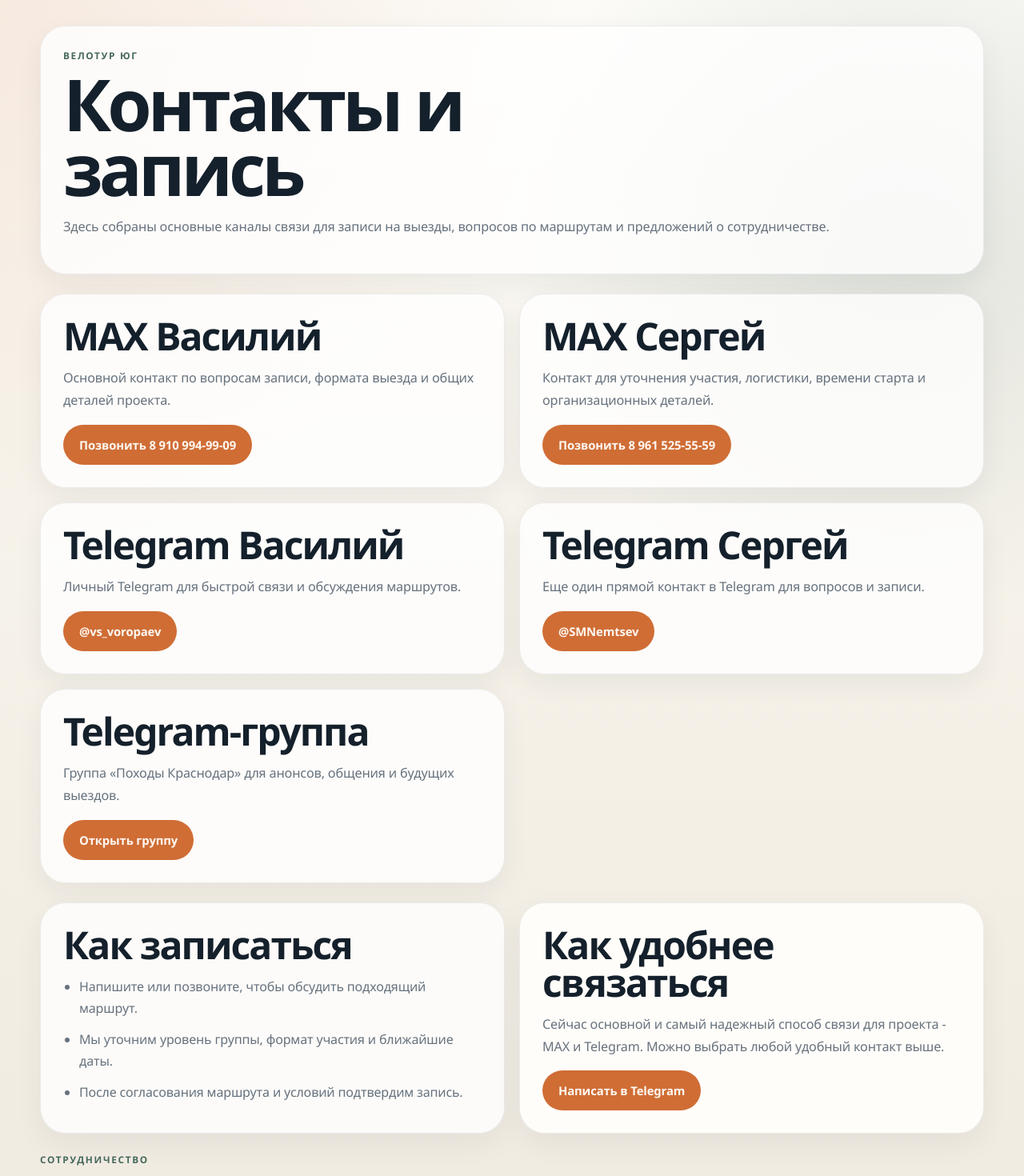
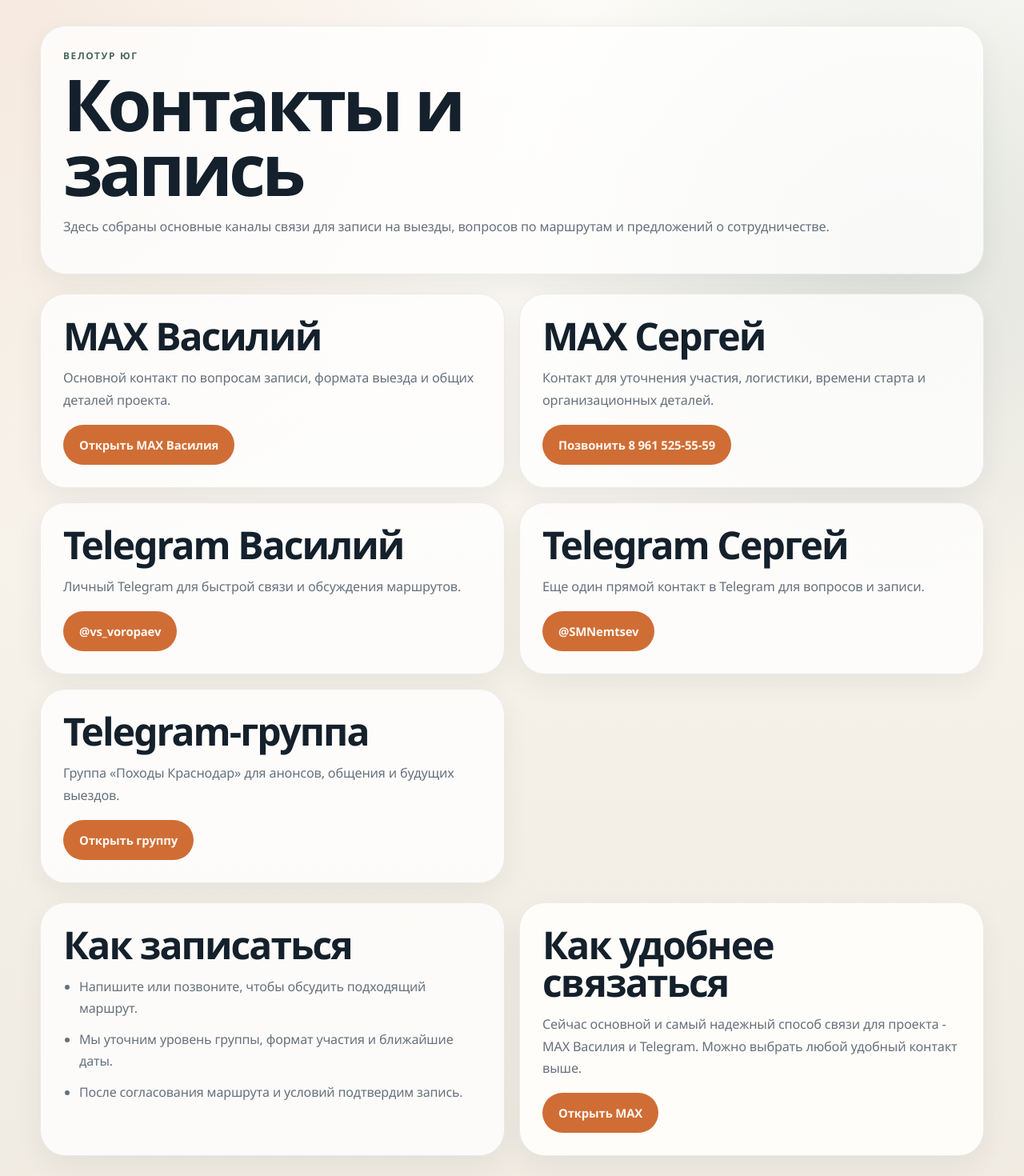
Before and after one commit to vorvvs-sketch/veloturyug-site, a Next.js app: page /contacts in a window 1280 px wide. Shown: the top 1470 px of the page at 80% size. Built offline with nearby package versions, Linux system fonts and the light colour scheme.

Commit message:
Use MAX messenger link for Vasily contact

```diff
--- a/app/contacts/page.js
+++ b/app/contacts/page.js
@@ -9,8 +9,8 @@
     title: "MAX Василий",
     text:
       "Основной контакт по вопросам записи, формата выезда и общих деталей проекта.",
-    linkLabel: "Позвонить 8 910 994-99-09",
-    href: "tel:+79109949909"
+    linkLabel: "Открыть MAX Василия",
+    href: "https://max.ru/u/f9LHodD0cOIQCwmy0kabf3WXk8i7BjfSTjoZ9n0byYaQPUUnAuNjwZ_zqPc"
   },
   {
     title: "MAX Сергей",
@@ -105,11 +105,11 @@
         <article className="legal-card legal-card--accent">
           <h2>Как удобнее связаться</h2>
           <p className="section__text">
-            Сейчас основной и самый надежный способ связи для проекта - MAX и
-            Telegram. Можно выбрать любой удобный контакт выше.
+            Сейчас основной и самый надежный способ связи для проекта - MAX Василия
+            и Telegram. Можно выбрать любой удобный контакт выше.
           </p>
-          <a className="button button--primary" href="https://t.me/vs_voropaev">
-            Написать в Telegram
+          <a className="button button--primary" href="https://max.ru/u/f9LHodD0cOIQCwmy0kabf3WXk8i7BjfSTjoZ9n0byYaQPUUnAuNjwZ_zqPc" target="_blank" rel="noopener noreferrer">
+            Открыть MAX
           </a>
         </article>
       </section>
```
Also changed, not shown: app/page.js (+5 -5 lines).
